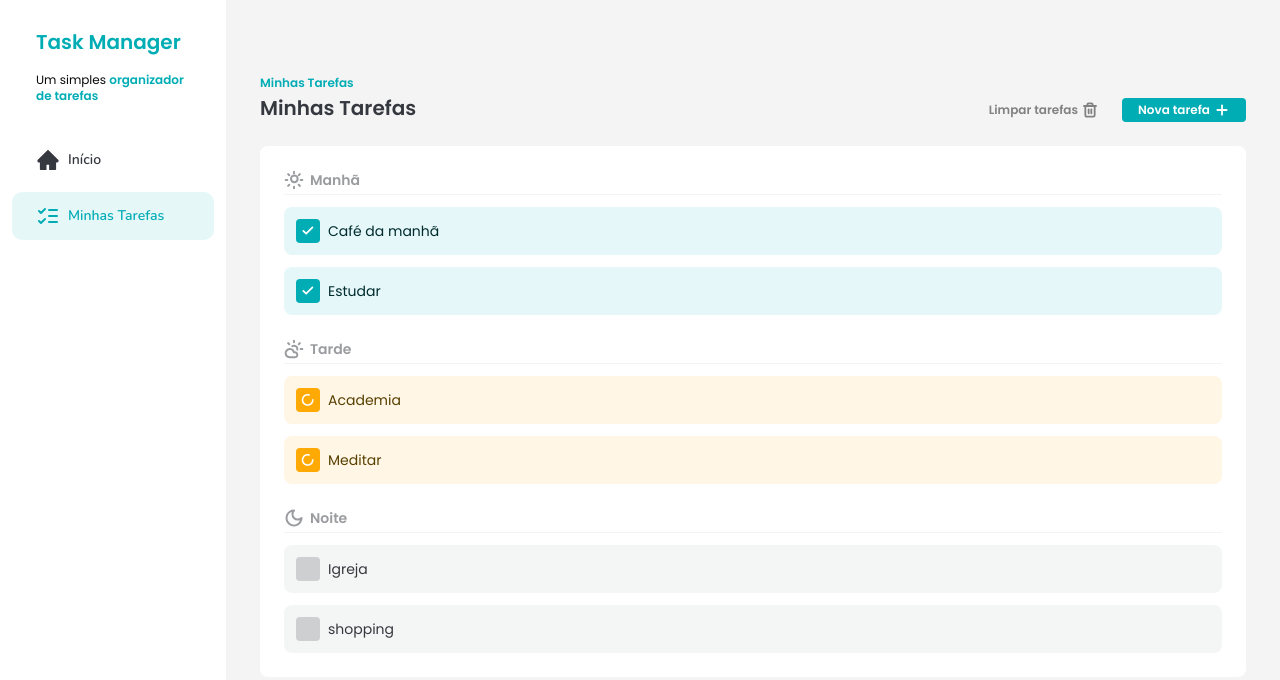
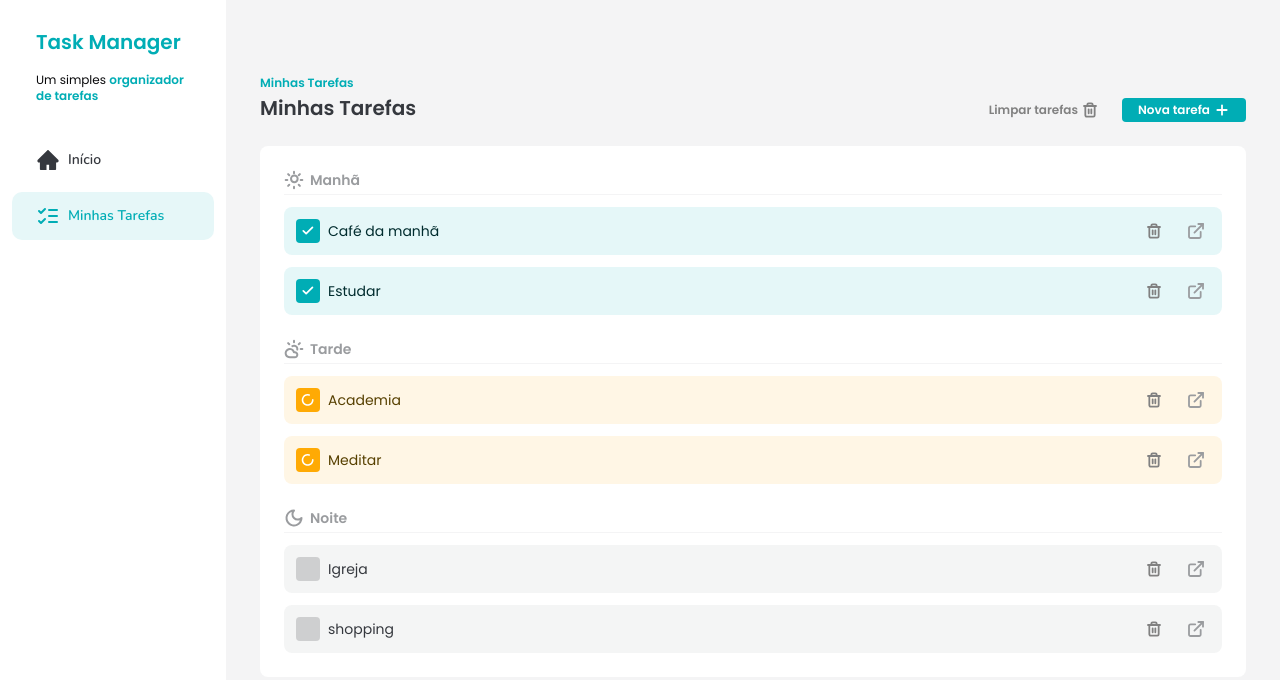
Before and after one commit to pc-silva/task-manager, a React (Vite) app: page / in a window 1280 px wide. Shown: the top 680 px of the page. Built offline with nearby package versions, Linux system fonts and the light colour scheme.

Commit message:
feat: add icons trash and details TaskItem component

```diff
--- a/src/components/TaskItem.jsx
+++ b/src/components/TaskItem.jsx
@@ -1,5 +1,8 @@
 import CheckIcon from "../assets/icons/check.svg?react";
+import DetailsIcon from "../assets/icons/details.svg?react";
 import LoaderIcon from "../assets/icons/loader.svg?react";
+import TrashIcon from "../assets/icons/trash.svg?react";
+import { Button } from "./Button";
 
 export function TaskItem({ task }) {
   function getStatusTaskItem() {
@@ -9,8 +12,9 @@ export function TaskItem({ task }) {
   }
   return (
     <div
-      className={`py-3 flex items-center gap-2 text-sm rounded-lg pl-3 pr-4 ${getStatusTaskItem()}`}
+      className={`py-3 flex items-center justify-between text-sm rounded-lg pl-3 pr-4 ${getStatusTaskItem()}`}
     >
+      <div className="flex items-center gap-2">
         <label
           className={`relative flex justify-center items-center cursor-pointer w-6 h-6 rounded-sm ${(task.status === "done" && "bg-[#00ADB5]") || (task.status === "in_progress" && "bg-[#FFAA04]") || (task.status === "not_started" && "bg-[#35383E]/20")}`}
         >
@@ -24,5 +28,15 @@ export function TaskItem({ task }) {
         </label>
         <p>{task.tittle}</p>
       </div>
+
+      <div className="flex items-center gap-2">
+        <Button>
+          <TrashIcon />
+        </Button>
+        <a href="#">
+          <DetailsIcon />
+        </a>
+      </div>
+    </div>
   );
 }
```
Also changed, not shown: src/assets/icons/details.svg (added). Lines whose indentation alone changed are shown as unchanged.
